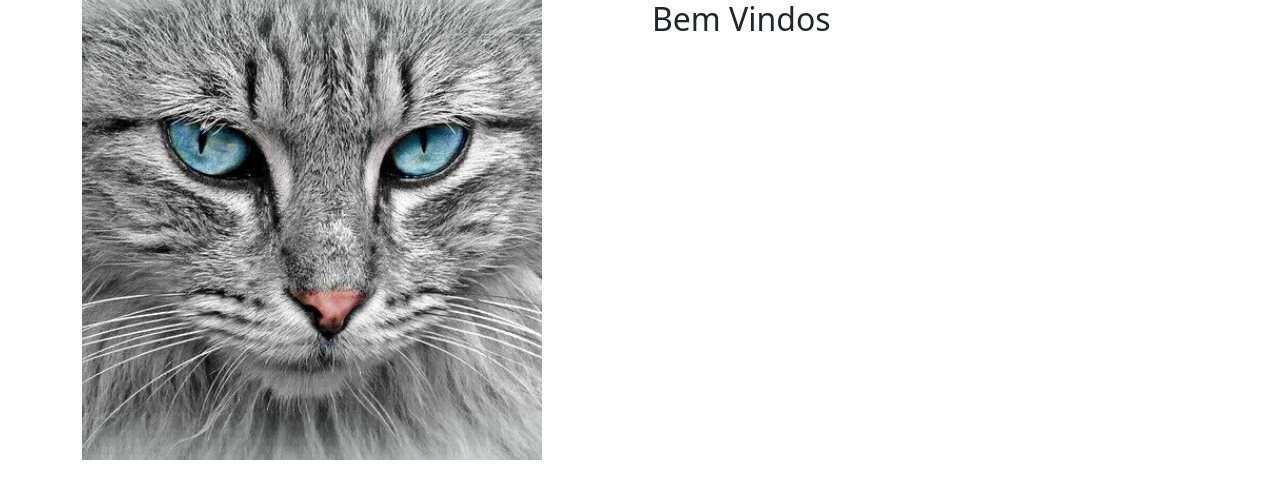
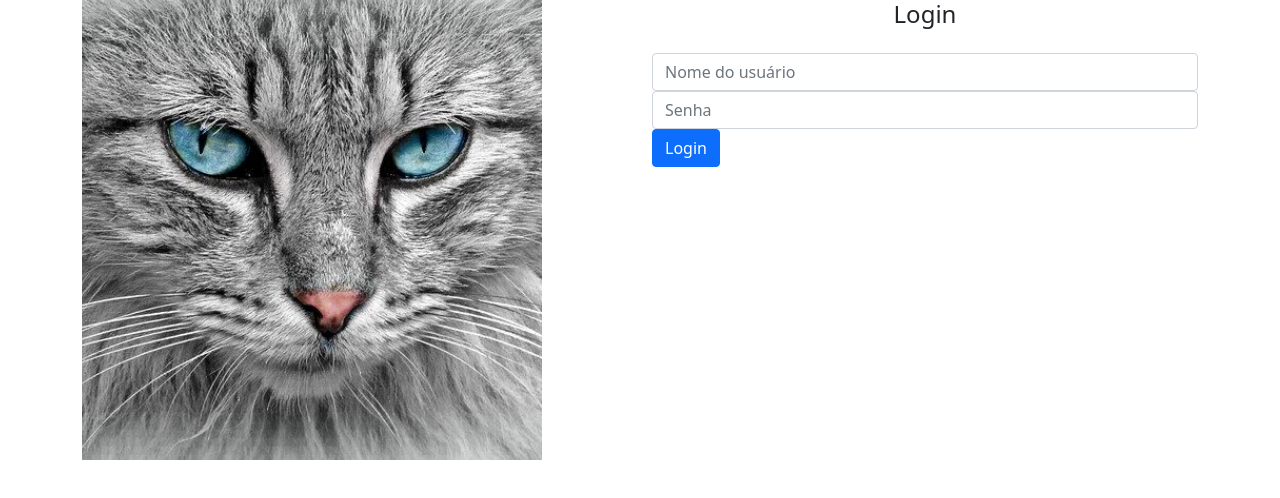
Before and after one commit to uzielmenezes/gatitobook, an Angular app: page /home in a window 1280 px wide. Shown: the top 498 px of the page. Built offline with nearby package versions, Linux system fonts and the light colour scheme.

Commit message:
Login form settings

```diff
--- a/src/app/home/home.component.html
+++ b/src/app/home/home.component.html
@@ -4,7 +4,7 @@
       <img class="img-fluid d-none d-sm-block" src="assets/img/home.jpg" alt="Imagem de um gato para as boas vindas.">
     </div>
     <div class="col-md-6">
-      <h2>Bem Vindos</h2>
+      <router-outlet></router-outlet>
     </div>
   </div>
 </div>
--- a/src/app/home/login/login.component.html
+++ b/src/app/home/login/login.component.html
@@ -1 +1,12 @@
-<p>login works!</p>
+<h4 class="text-center">Login</h4>
+
+<form class="form mt-4">
+  <div class="form-group">
+    <input class="form-control" type="text" placeholder="Nome do usuário">
+  </div>
+  <div class="form-group">
+    <input class="form-control" type="password" placeholder="Senha">
+  </div>
+
+  <button class="btn btn-primary btn-block">Login</button>
+</form>
```
Also changed, not shown: src/app/home/home-routing.module.ts (+8 -1 lines).
